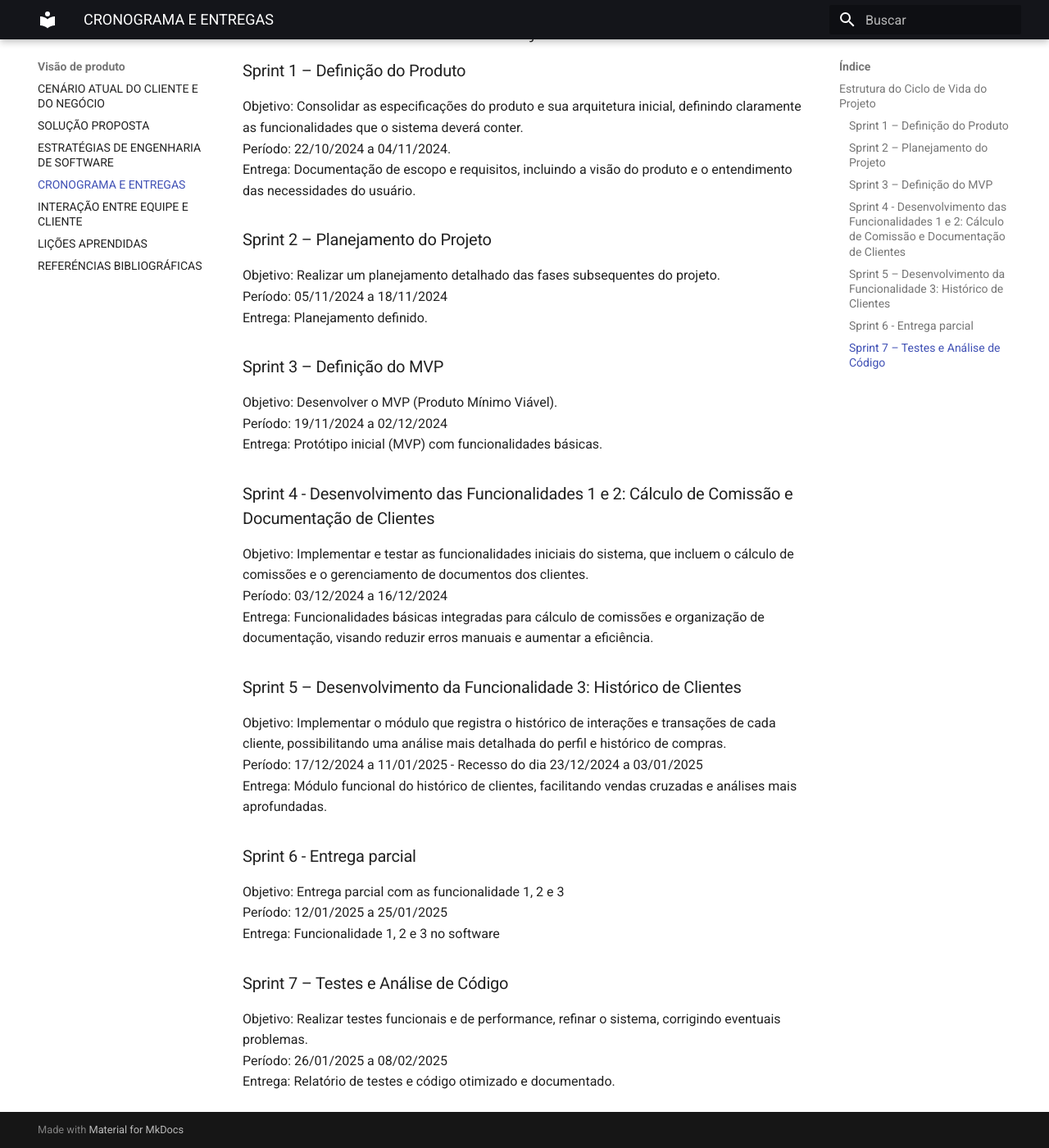
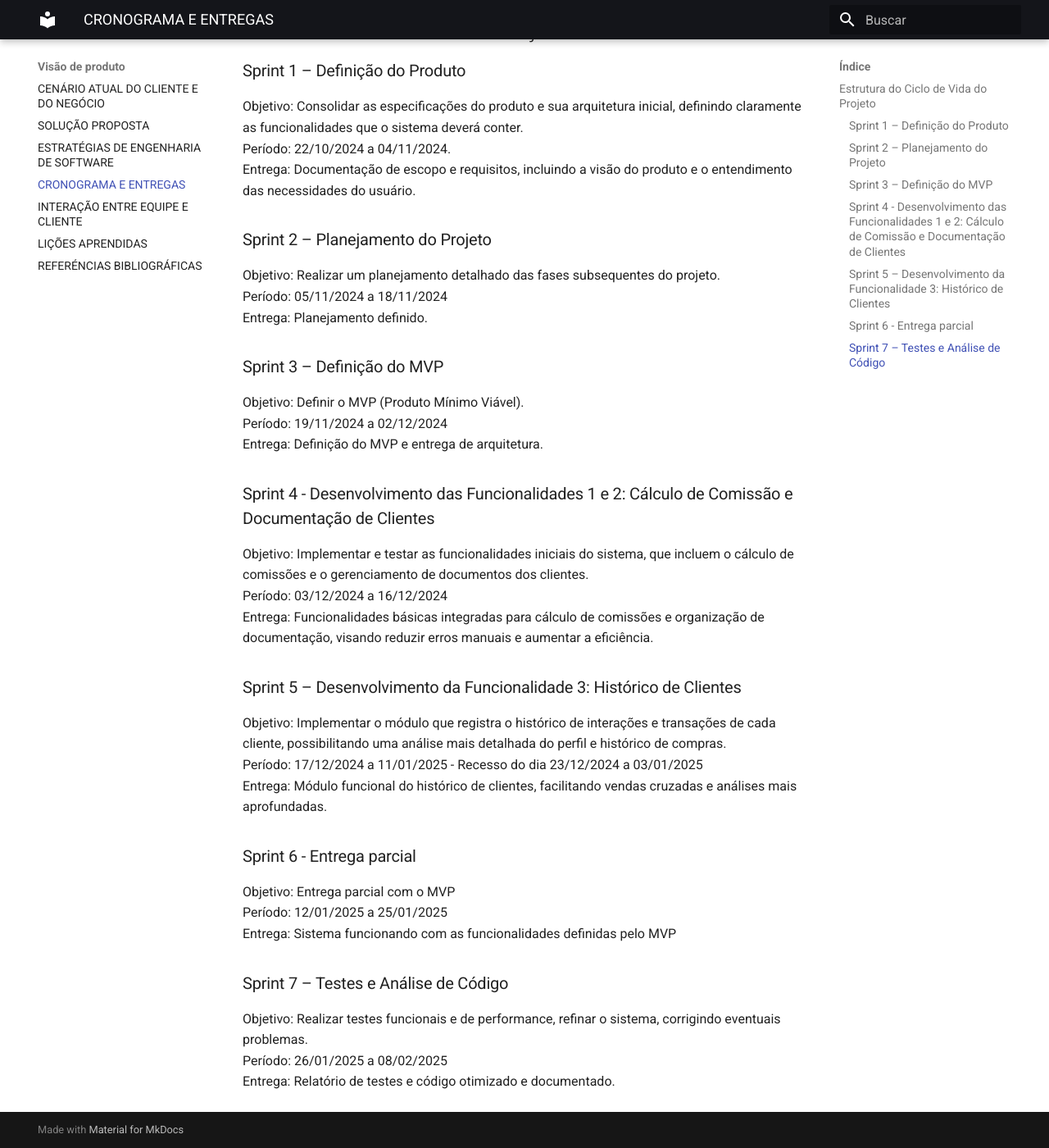
Before and after one commit to mdsreq-fga-unb/2024.2-T03-Submin, an MkDocs documentation site: the page built from docs/visao/cronograma.md, in a window 1280 px wide and 1400 px high, scrolled down 452 px. Shown: the whole window at 82% size. Built offline with MkDocs 1.6.1 and Material for MkDocs 9.7.7, drawn with Linux system fonts in a browser that asks for light colours.

Commit message:
mudança no cronograma

```diff
--- a/docs/visao/cronograma.md
+++ b/docs/visao/cronograma.md
@@ -1,31 +1,31 @@
-#CRONOGRAMA E ENTREGAS
+# CRONOGRAMA E ENTREGAS
 O projeto de desenvolvimento do sistema de gestão “Submin” destina-se a atender as corretoras de seguros, proporcionando uma solução digital que centraliza processos operacionais de maneira integrada e eficiente. Para assegurar que os objetivos sejam alcançados de forma estruturada, o ciclo de vida do projeto é planejado em sprints, que representam iterações de desenvolvimento bem definidas, cada uma com escopo e prazos específicos. O planejamento será continuamente atualizado a cada ciclo, possibilitando a adaptação das entregas de acordo com os aprendizados e feedbacks recebidos. A seguir, apresentamos o planejamento preliminar das fases e das entregas do projeto.
-##Estrutura do Ciclo de Vida do Projeto
-###Sprint 1 – Definição do Produto
+## Estrutura do Ciclo de Vida do Projeto
+### Sprint 1 – Definição do Produto
 Objetivo: Consolidar as especificações do produto e sua arquitetura inicial, definindo claramente as funcionalidades que o sistema deverá conter.<br/>
 Período: 22/10/2024 a 04/11/2024.<br/>
 Entrega: Documentação de escopo e requisitos, incluindo a visão do produto e o entendimento das necessidades do usuário.<br/>
-###Sprint 2 – Planejamento do Projeto
+### Sprint 2 – Planejamento do Projeto
 Objetivo:  Realizar um planejamento detalhado das fases subsequentes do projeto.<br/>
 Período:  05/11/2024 a 18/11/2024<br/>
 Entrega: Planejamento definido.<br/>
-###Sprint 3 – Definição do MVP
-Objetivo: Desenvolver o MVP (Produto Mínimo Viável).<br/>
+### Sprint 3 – Definição do MVP
+Objetivo: Definir o MVP (Produto Mínimo Viável).<br/>
 Período: 19/11/2024 a 02/12/2024<br/>
-Entrega: Protótipo inicial (MVP) com funcionalidades básicas.<br/>
-###Sprint 4 - Desenvolvimento das Funcionalidades 1 e 2: Cálculo de Comissão e Documentação de Clientes
+Entrega: Definição do MVP e entrega de arquitetura.<br/>
+### Sprint 4 - Desenvolvimento das Funcionalidades 1 e 2: Cálculo de Comissão e Documentação de Clientes
 Objetivo: Implementar e testar as funcionalidades iniciais do sistema, que incluem o cálculo de comissões e o gerenciamento de documentos dos clientes.<br/>
 Período: 03/12/2024 a 16/12/2024<br/>
 Entrega: Funcionalidades básicas integradas para cálculo de comissões e organização de documentação, visando reduzir erros manuais e aumentar a eficiência.<br/>
-###Sprint 5 – Desenvolvimento da Funcionalidade 3: Histórico de Clientes
+### Sprint 5 – Desenvolvimento da Funcionalidade 3: Histórico de Clientes
 Objetivo: Implementar o módulo que registra o histórico de interações e transações de cada cliente, possibilitando uma análise mais detalhada do perfil e histórico de compras.<br/>
 Período: 17/12/2024 a 11/01/2025 - Recesso do dia 23/12/2024 a 03/01/2025<br/>
 Entrega: Módulo funcional do histórico de clientes, facilitando vendas cruzadas e análises mais aprofundadas.<br/>
-###Sprint 6 - Entrega parcial
-Objetivo: Entrega parcial com as funcionalidade 1, 2 e 3<br/>
+### Sprint 6 - Entrega parcial
+Objetivo: Entrega parcial com o MVP<br/>
 Período:  12/01/2025 a 25/01/2025<br/>
-Entrega: Funcionalidade 1, 2 e 3 no software<br/>
-###Sprint 7 – Testes e Análise de Código
+Entrega: Sistema funcionando com as funcionalidades definidas pelo MVP<br/>
+### Sprint 7 – Testes e Análise de Código
 Objetivo:  Realizar testes funcionais e de performance, refinar o sistema, corrigindo eventuais problemas. <br/>
 Período: 26/01/2025 a 08/02/2025<br/>
 Entrega: Relatório de testes e código otimizado e documentado.<br/>
```
